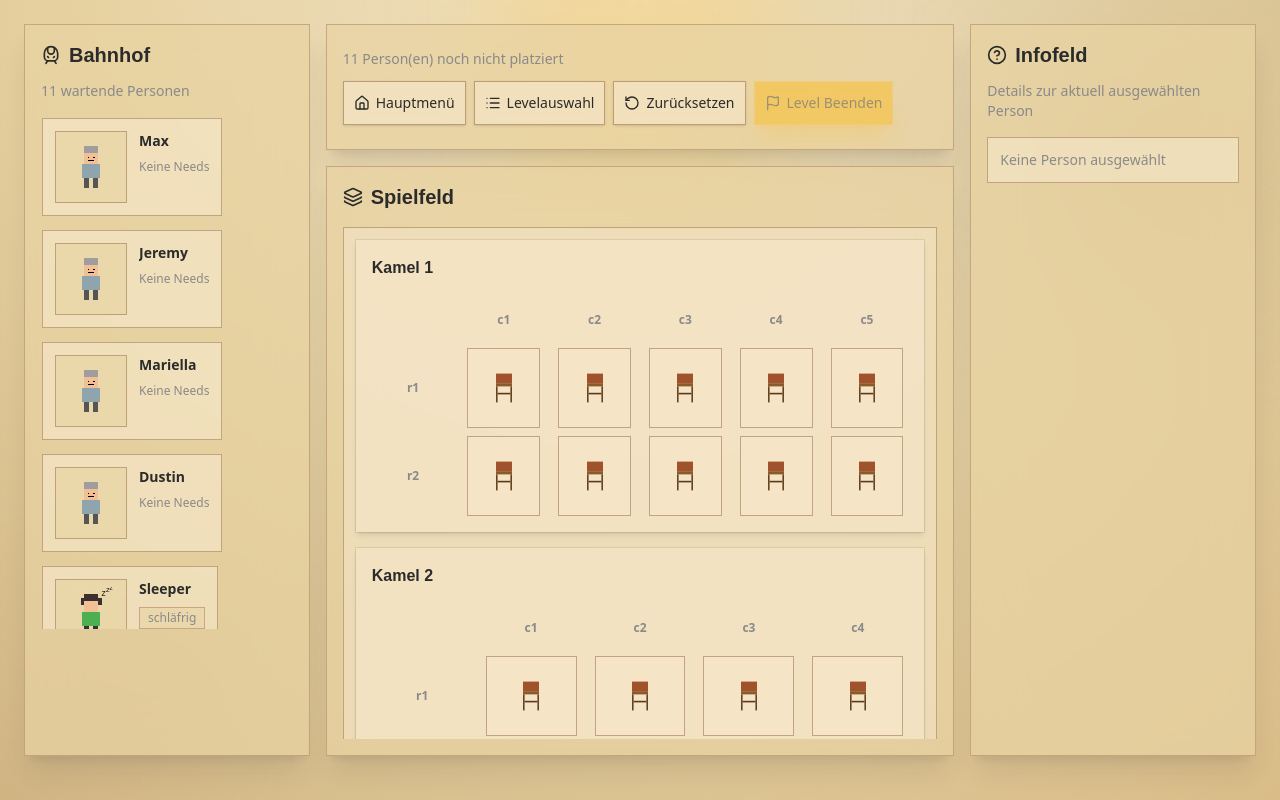
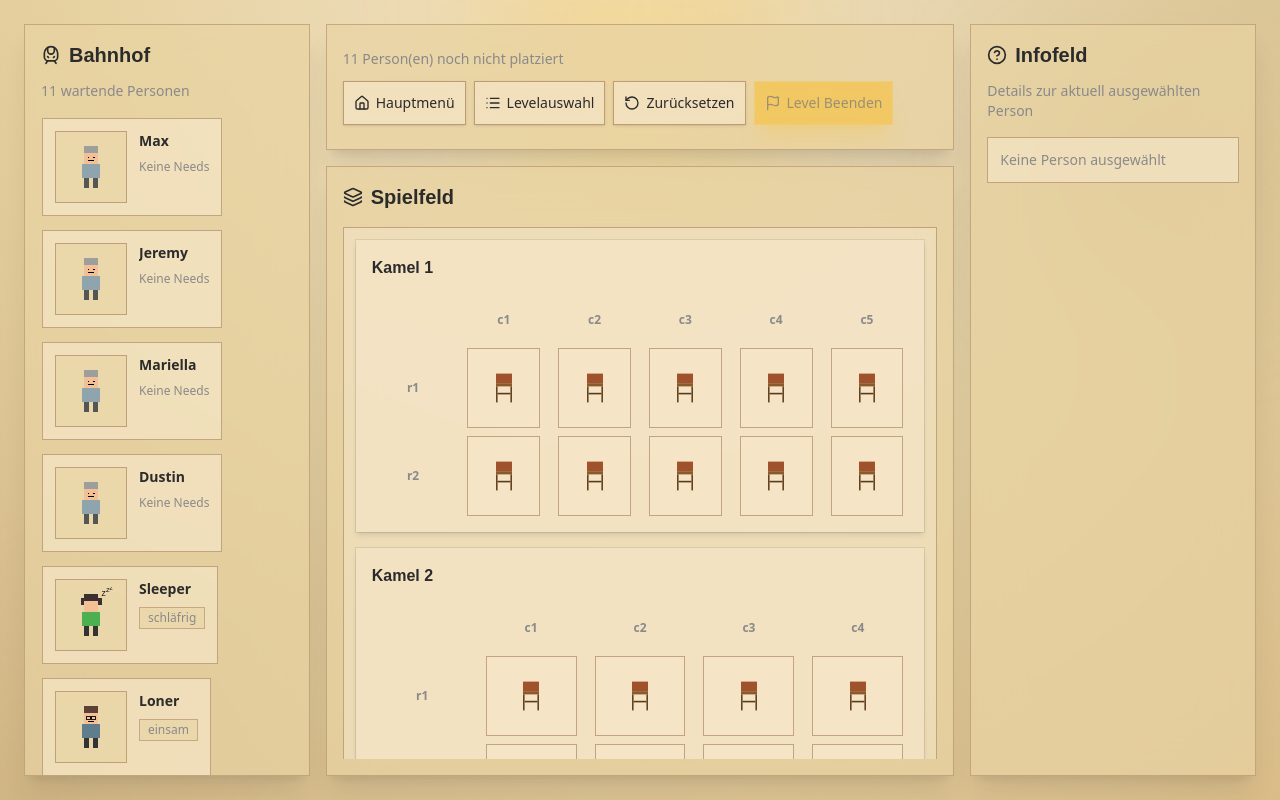
Before and after one commit to dus-tin9/Caravan-Chaos, a React (Vite) app in the folder my-app/: page /level/1 in a window 1280 px wide. Built offline with nearby package versions, Linux system fonts and the light colour scheme.

Commit message:
Seite an Fenster anpassen und Selected Person auf Kamel markiert

```diff
--- a/my-app/src/components/Bahnhof.jsx
+++ b/my-app/src/components/Bahnhof.jsx
@@ -26,7 +26,7 @@ export default function Bahnhof({ className, setSelectedPerson, selectedPerson,
             </CardHeader>
 
             <CardContent>
-                <div className="max-h-[64vh] space-y-3 overflow-y-auto pr-1">
+                <div className="max-h-[84vh] space-y-3 overflow-y-auto pr-1">
                     {waitingPeople.length > 0 ? (
                         waitingPeople.map(person => (
                             <Button
--- a/my-app/src/components/Kamel.jsx
+++ b/my-app/src/components/Kamel.jsx
@@ -1,7 +1,7 @@
 import Sitze from './Sitze.jsx';
 import { Card, CardContent, CardHeader, CardTitle } from '@/components/ui/card'
 
-export default function Kamel({ camelId, seats, onSeatClick, onSeatPersonClick }) {
+export default function Kamel({ camelId, seats, onSeatClick, onSeatPersonClick , selectedPerson}) {
     return (
         <Card className="border-border/60 bg-background/70 shadow-md shadow-foreground/10">
             <CardHeader className="pb-1">
@@ -14,6 +14,7 @@ export default function Kamel({ camelId, seats, onSeatClick, onSeatPersonClick }
                 seats={seats}
                 onSeatClick={onSeatClick}
                 onSeatPersonClick={onSeatPersonClick}
+                selectedPerson={selectedPerson}
             />
             </CardContent>
         </Card>
--- a/my-app/src/components/Level.jsx
+++ b/my-app/src/components/Level.jsx
@@ -96,7 +96,7 @@ export default function Level({ levelId }) {
 
   return(
     <main
-      className="relative min-h-screen w-full overflow-hidden px-4 py-4 md:px-6 md:py-6"
+      className="relative h-screen w-full overflow-hidden px-4 py-4 md:px-6 md:py-6"
       style={{
         background:
           'radial-gradient(circle at top, var(--background) 0%, var(--card) 52%, var(--secondary) 100%)',
@@ -108,7 +108,7 @@ export default function Level({ levelId }) {
       <div className='pointer-events-none absolute inset-0 bg-gradient-to-br from-transparent via-foreground/5 to-transparent' />
       <div className='pointer-events-none absolute inset-0 bg-[radial-gradient(circle,rgba(255,255,255,0.14)_1px,transparent_1px)] [background-size:22px_22px] opacity-20 dark:opacity-10' />
 
-      <div className="relative z-10 mx-auto grid w-full gap-4 md:grid-cols-[minmax(260px,1fr)_minmax(620px,2.2fr)_minmax(260px,1fr)] md:grid-rows-[auto_1fr]">
+      <div className="relative z-10 mx-auto grid h-full w-full gap-4 md:grid-cols-[minmax(260px,1fr)_minmax(620px,2.2fr)_minmax(260px,1fr)] md:grid-rows-[auto_1fr]">
         <Bahnhof
           className="md:col-start-1 md:row-span-2"
           setSelectedPerson={setSelectedPerson}
--- a/my-app/src/components/Sitz.jsx
+++ b/my-app/src/components/Sitz.jsx
@@ -1,18 +1,26 @@
 import { getPersonImageUrl } from '@/lib/personImage'
 import { cn } from '@/lib/utils'
 
-export default function Sitz({occupant}) {
+export default function Sitz({occupant, selectedPerson}) {
 
     const imageurl = occupant
         ? getPersonImageUrl(occupant)
         : `/src/assets/people/placeholder.svg`
+
+    function checkSelected(Sitzer){
+        if(!selectedPerson) return 0
+        if(Sitzer.id === selectedPerson.id) return 1
+        return
+    }
 
     return(
         <div
             className={cn(
                 'flex h-20 w-full items-center justify-center g border bg-background/80 transition',
                 occupant
-                    ? 'border-primary/70 shadow-sm shadow-primary/20'
+                    ? checkSelected(occupant)
+                        ? 'border-tertiary/70 shadow-sm shadow-primary/20'
+                        : 'border-primary/70 shadow-sm shadow-primary/20'
                     : 'border-border/70'
             )}
         >
--- a/my-app/src/components/Sitze.jsx
+++ b/my-app/src/components/Sitze.jsx
@@ -1,7 +1,7 @@
 import Sitz from './Sitz.jsx';
 import { Button } from '@/components/ui/button'
 
-export default function Sitze({ camelId, seats, onSeatClick, onSeatPersonClick }) {
+export default function Sitze({ camelId, seats, onSeatClick, onSeatPersonClick , selectedPerson}) {
     const columns = (seats[0]?.length ?? 0) + 1
 
     return (
@@ -41,7 +41,7 @@ export default function Sitze({ camelId, seats, onSeatClick, onSeatPersonClick }
                                 }
                             }}
                         >
-                            <Sitz occupant={seat.occupant} />
+                            <Sitz occupant={seat.occupant} selectedPerson={selectedPerson} />
                         </Button>
                     ))}
                 </div>
--- a/my-app/src/components/Spielfeld.jsx
+++ b/my-app/src/components/Spielfeld.jsx
@@ -66,7 +66,7 @@ export default function Spielfeld({ className, selectedPerson, setSelectedPerson
                     </CardTitle>
                 </CardHeader>
 
-                <CardContent className="max-h-[64vh] overflow-y-auto pb-6">
+                <CardContent className="max-h-[77vh] overflow-y-auto pb-6">
                     <div className="grid gap-4  border border-border/70 bg-background/55 p-3">
                         {camels.map(camel => (
                             <Kamel
@@ -75,6 +75,7 @@ export default function Spielfeld({ className, selectedPerson, setSelectedPerson
                                 seats={camel.grid}
                                 onSeatClick={handleSeatClick}
                                 onSeatPersonClick={handleSeatPersonClick}
+                                selectedPerson={selectedPerson}
                             />
                         ))}
                     </div>
--- a/my-app/src/styling/index.css
+++ b/my-app/src/styling/index.css
@@ -26,6 +26,7 @@
   --primary: #ffb703;
   --primary-foreground: #2b2b2b;
   --secondary: #d9bc88;
+  --tertiary: #50868a;
   --muted: #e8d3a3;
   --muted-foreground: #8a8a8a;
   --accent: #d9bc88;
@@ -47,6 +48,7 @@
   --color-muted-foreground: var(--muted-foreground);
   --color-muted: var(--muted);
   --color-secondary: var(--secondary);
+  --color-tertiary: var(--tertiary);
   --color-primary-foreground: var(--primary-foreground);
   --color-primary: var(--primary);
   --color-card-foreground: var(--card-foreground);
```
Also changed, not shown: my-app/src/utils/scoring.js (line endings or trailing spaces).
